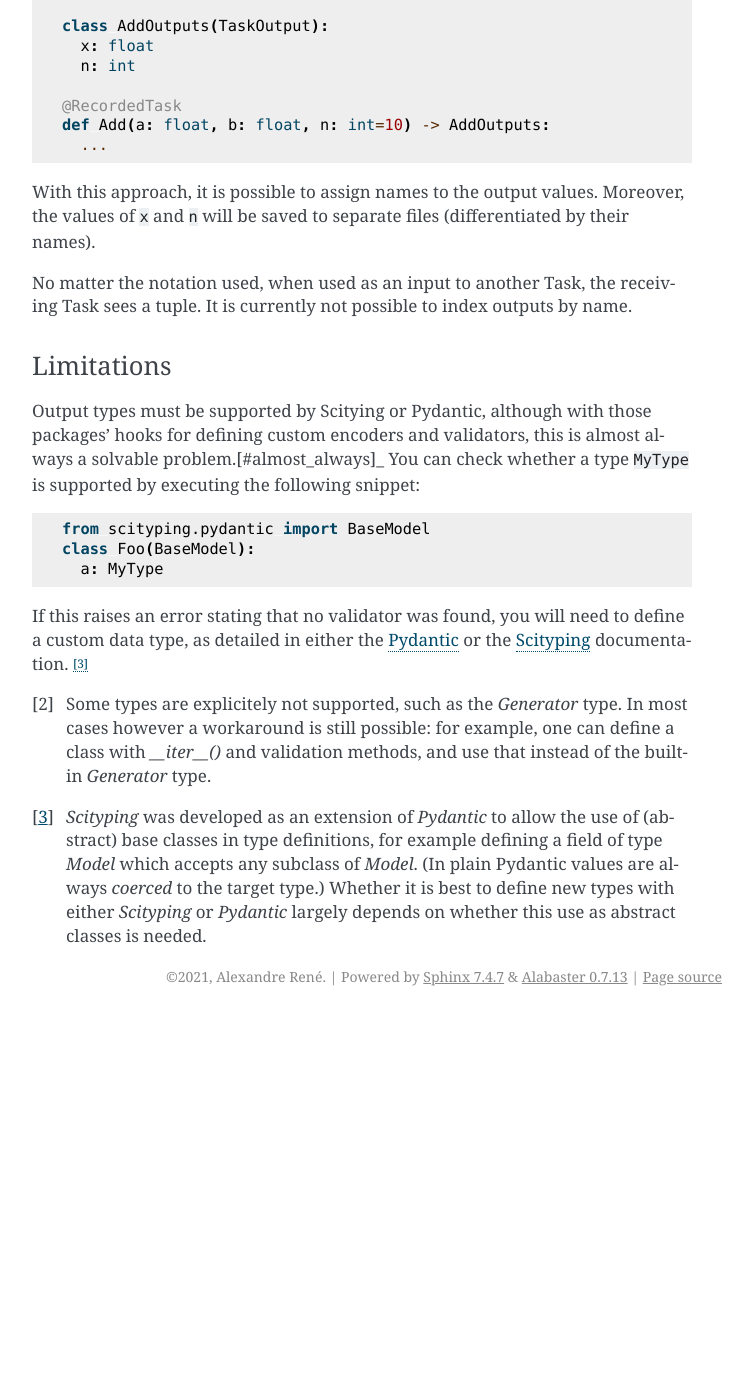
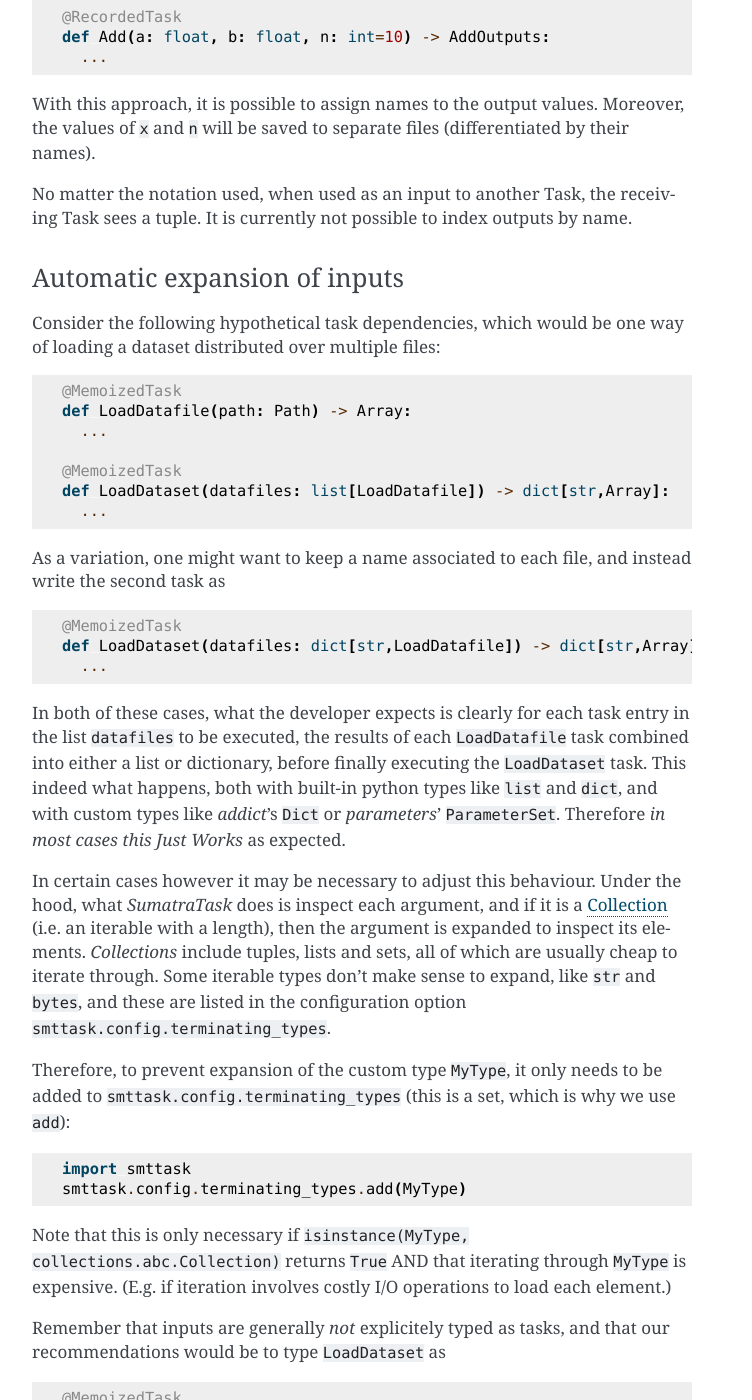
Before and after one commit to alcrene/smttask, a Sphinx documentation site: the page built from docs/basics.rst, in a window 1280 px wide and 1400 px high, scrolled down 3099 px. Shown: the whole window, without its empty margins (388-1140 px from the left). Built offline with Sphinx 7.4.7, drawn with Linux system fonts in a browser that asks for light colours; before the commit the page ends 4115 px from its top, so only the background shows below that; some of the changed text lies outside the part shown.

Commit message:
[doc] Add section on argument expansion
Explain that argument expansion occurs to allow list elements which are tasks to be executed.
Explain how to prevent expansion of a type by adding it to config.terminating_types.

```diff
--- a/docs/basics.rst
+++ b/docs/basics.rst
@@ -90,11 +90,7 @@ Note how in this example
 - We provide an `unpack_result` method; this can be a convenient pattern for
   saving outputs in a compressed format.
   The name `unpack_result` is not special and the function is not used
-  internally by the task: it is only to simplify user code.[#unpack]_
-
-.. [#unpack] We may add in the future a special function name, for defining
-   a post-processor which is automatically applied to results before they are
-   returned. This would make a decompression function completely transparent.
+  internally by the task: it is only to simplify user code. [#unpack]_
 
 
 Tasks as inputs
@@ -139,9 +135,59 @@ With this approach, it is possible to assign names to the output values. Moreove
 
 No matter the notation used, when used as an input to another Task, the receiving Task sees a tuple. It is currently not possible to index outputs by name.
 
+Automatic expansion of inputs
+^^^^^^^^^^^^^^^^^^^^^^^^^^^^^^
+
+Consider the following hypothetical task dependencies, which would be one way of loading a dataset distributed over multiple files:
+
+.. code:: python
+
+   @MemoizedTask
+   def LoadDatafile(path: Path) -> Array:
+     ...
+
+   @MemoizedTask
+   def LoadDataset(datafiles: list[LoadDatafile]) -> dict[str,Array]:
+     ...
+
+As a variation, one might want to keep a name associated to each file, and instead write the second task as
+
+.. code:: python
+
+   @MemoizedTask
+   def LoadDataset(datafiles: dict[str,LoadDatafile]) -> dict[str,Array]:
+     ...
+
+In both of these cases, what the developer expects is clearly for each task entry in the list ``datafiles`` to be executed, the results of each ``LoadDatafile`` task combined into either a list or dictionary, before finally executing the ``LoadDataset`` task. This indeed what happens, both with built-in python types like ``list`` and ``dict``, and with custom types like *addict*’s ``Dict`` or *parameters*’ ``ParameterSet``. Therefore *in most cases this Just Works* as expected.
+
+In certain cases however it may be necessary to adjust this behaviour. Under the hood, what *SumatraTask* does is inspect each argument, and if it is a `Collection <https://docs.python.org/3/library/collections.abc.html#collections.abc.Collection>`_ (i.e. an iterable with a length), then the argument is expanded to inspect its elements. *Collections* include tuples, lists and sets, all of which are usually cheap to iterate through. Some iterable types don’t make sense to expand, like ``str`` and ``bytes``, and these are listed in the configuration option ``smttask.config.terminating_types``.
+
+Therefore, to prevent expansion of the custom type ``MyType``, it only needs to be added to ``smttask.config.terminating_types`` (this is a set, which is why we use ``add``):
+
+.. code:: python
+
+   import smttask
+   smttask.config.terminating_types.add(MyType)
+
+Note that this is only necessary if ``isinstance(MyType, collections.abc.Collection)`` returns ``True`` AND that iterating through ``MyType`` is expensive. (E.g. if iteration involves costly I/O operations to load each element.)
+
+Remember that inputs are generally *not* explicitely typed as tasks, and that our recommendations would be to type ``LoadDataset`` as
+
+.. code:: python
+
+   @MemoizedTask
+   def LoadDataset(datafiles: list[Array]) -> dict[str,Array]:
+     ...
+
+Therefore it is not possible for *SumatryTask* to know before hand whether a collection passed as input may contain a Task to execute. Because of this, *all* inputs which are sized iterables are expanded. (Unless they match an entry in ``smttask.config.terminating_types``.)
+
+
 Limitations
-^^^^^^^^^^^
-Output types must be supported by Scitying or Pydantic, although with those packages' hooks for defining custom encoders and validators, this is almost always a solvable problem.[#almost_always]_ You can check whether a type ``MyType`` is supported by executing the following snippet:
+-----------
+
+New output types need their own serializers
+^^^^^^^^^^^^^^^^^^^^^^^^^^^^^^^^^^^^^^^^^^^
+Output types must be supported by Scitying or Pydantic, although with those packages' hooks for defining custom encoders and validators, this is almost always a solvable problem. [#almost_always]_ You can check whether a type ``MyType`` is supported by executing the following snippet:
 
 .. code:: python
 
@@ -150,6 +196,13 @@ Output types must be supported by Scitying or Pydantic, although with those pack
      a: MyType
 
 If this raises an error stating that no validator was found, you will need to define a custom data type, as detailed in either the `Pydantic <https://pydantic-docs.helpmanual.io/usage/types/#custom-data-types>`_ or the `Scityping <https://scityping.readthedocs.io/>`_ documentation. [#new_types]_
+
+Footnotes
+---------
+
+.. [#unpack] We may add in the future a special function name, for defining
+   a post-processor which is automatically applied to results before they are
+   returned. This would make a decompression function completely transparent.
 
 .. [#almost_always] Some types are explicitely not supported, such as the
    `Generator` type. In most cases however a workaround is still possible:
--- a/docs/index.rst
+++ b/docs/index.rst
@@ -6,7 +6,7 @@
 SumatraTask – User Manual
 =========================
 
-This packages extends the computation tracking capabilities of `Sumatra <https://pythonhosted.org/Sumatra/>`_ with “Task” constructs (borrowed from `Luigi <https://luigi.readthedocs.io/>`_). This allows better composability of tasks, and enables a workflow based on *runfiles*. In particular, a runfile may be a full-blown Jupyter or RStudio notebook, allowing one to produce *highly reproducible, easily documented analyses*.
+This packages extends the computation tracking capabilities of `Sumatra <https://pythonhosted.org/Sumatra/>`_ with “Task” constructs (the idea being borrowed from `Luigi <https://luigi.readthedocs.io/>`_). This allows better composability of tasks, and enables specifying a workflow *entirely in Python*. Compared to using makefiles, this is both simpler (since it doesn’t require learning a new syntax) and also more powerful: you have the full expressivity of Python at your disposable to specify the sequence of tasks to run. For example, workflows can be completely specified from within a full-blown Jupyter notebook, allowing one to produce *highly reproducible, easily documented analyses*.
 
 Getting started
 ---------------
--- a/pyproject.toml
+++ b/pyproject.toml
@@ -46,6 +46,7 @@ dynamic = ["version"]
 [project.optional-dependencies]
 viz = ["networkx", "holoviews", "bokeh"]
 test = ["pytest", "scipy"]
+# docs: See docs/requirements.txt
 
 [project.scripts]
 smttask = "smttask.ui:cli"
```
Also changed, not shown: docs/README.md (added, +7 -0 lines).
